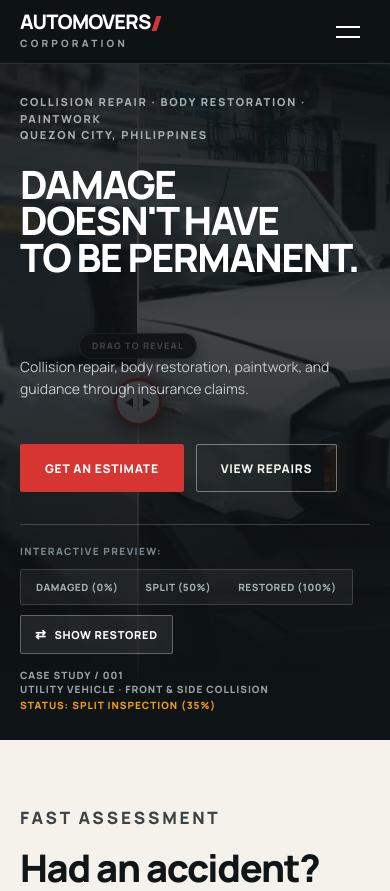
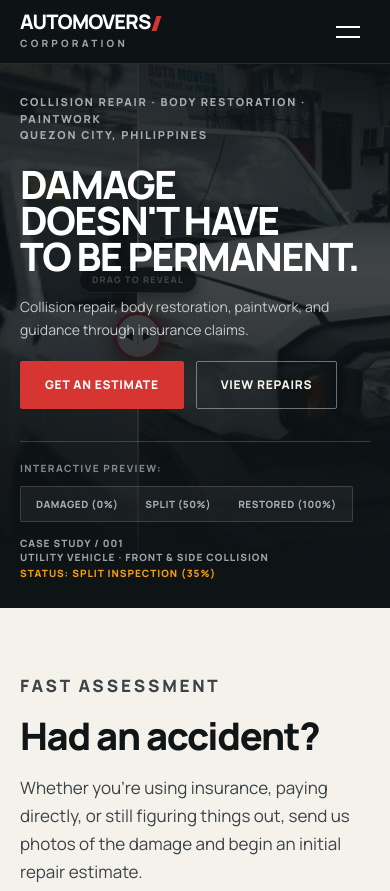
Before and after one commit to kershey-dev/impact-auto, a website built with Vite: page index.html in a window 390 px wide. Shown: the top 891 px of the page. Built offline with nearby package versions, Linux system fonts and the light colour scheme.

Commit message:
Keep brand headline permanent and clean up hero edge clamping

```diff
--- a/index.html
+++ b/index.html
@@ -54,15 +54,8 @@
 
       <div class="hero-copy">
         <p class="hero-service">COLLISION REPAIR · BODY RESTORATION · PAINTWORK<br>QUEZON CITY, PHILIPPINES</p>
-        <div class="hero-headlines">
-          <h1 class="hero-title hero-title-damage">Damage<br>doesn't have<br>to be permanent.</h1>
-          <div class="hero-title hero-title-restored" aria-hidden="true">Restored.<br>Road-ready.</div>
-        </div>
-        <p class="sr-only" id="hero-announcement" aria-live="polite">Utility vehicle before repair.</p>
-        <div class="hero-descriptions">
-          <p class="hero-description hero-desc-damage">Collision repair, body restoration, paintwork, and guidance through insurance claims.</p>
-          <p class="hero-description hero-desc-restored" aria-hidden="true">A clear process, from damage assessment to the finished repair.</p>
-        </div>
+        <h1 class="hero-title">Damage<br>doesn't have<br>to be permanent.</h1>
+        <p class="hero-description">Collision repair, body restoration, paintwork, and guidance through insurance claims.</p>
         <div class="hero-actions">
           <a class="button red" href="#estimate">Get an estimate</a>
           <a class="button outline" href="#work">View repairs</a>
@@ -77,10 +70,6 @@
             <button class="preset-btn" data-preset="50" type="button" aria-pressed="false">Split (50%)</button>
             <button class="preset-btn" data-preset="100" type="button" aria-pressed="false">Restored (100%)</button>
           </div>
-          <button id="hero-toggle" class="hero-toggle-btn" type="button" aria-pressed="false">
-            <span class="toggle-icon">⇄</span>
-            <span class="toggle-text">Toggle</span>
-          </button>
         </div>
         <div class="hero-vehicle-meta">
           <span class="meta-tag">CASE STUDY / 001</span>
--- a/style.css
+++ b/style.css
@@ -423,7 +423,7 @@
   position: absolute;
   top: 0;
   bottom: 0;
-  left: var(--reveal, 0%);
+  left: clamp(24px, var(--reveal, 0%), calc(100% - 24px));
   width: 2px;
   background: #fff;
   box-shadow: 0 0 16px rgba(255, 255, 255, 0.9), 0 0 32px rgba(215, 53, 50, 0.7);
@@ -563,16 +563,7 @@
   line-height: 1.5;
 }
 
-.hero-headlines {
-  display: grid;
-  grid-template-columns: 1fr;
-  grid-template-rows: 1fr;
-  align-items: start;
-  min-height: clamp(160px, 19vw, 280px);
-}
-
 .hero-title {
-  grid-area: 1 / 1;
   display: block;
   font-size: clamp(48px, 6.8vw, 104px);
   font-weight: 800;
@@ -580,69 +571,15 @@
   letter-spacing: -0.04em;
   line-height: 0.93;
   color: #fff;
-  transition: opacity 0.35s ease, transform 0.35s ease;
-  will-change: opacity, transform;
-}
-
-.hero-title-damage {
-  opacity: 1;
-  transform: translateY(0);
-  pointer-events: auto;
-}
-
-.hero-title-restored {
-  opacity: 0;
-  transform: translateY(12px);
-  pointer-events: none;
-}
-
-.hero.is-restored .hero-title-damage {
-  opacity: 0;
-  transform: translateY(-12px);
-  pointer-events: none;
-}
-
-.hero.is-restored .hero-title-restored {
-  opacity: 1;
-  transform: translateY(0);
-  pointer-events: auto;
-}
-
-.hero-descriptions {
-  display: grid;
-  grid-template-columns: 1fr;
-  grid-template-rows: 1fr;
-  min-height: 52px;
-  margin: 16px 0 24px;
+  margin-bottom: 22px;
 }
 
 .hero-description {
-  grid-area: 1 / 1;
   max-width: 480px;
   font-size: clamp(14px, 1.4vw, 16px);
   line-height: 1.6;
   color: #c4ccce;
-  transition: opacity 0.35s ease, transform 0.35s ease;
-}
-
-.hero-desc-damage {
-  opacity: 1;
-  transform: translateY(0);
-}
-
-.hero-desc-restored {
-  opacity: 0;
-  transform: translateY(8px);
-}
-
-.hero.is-restored .hero-desc-damage {
-  opacity: 0;
-  transform: translateY(-8px);
-}
-
-.hero.is-restored .hero-desc-restored {
-  opacity: 1;
-  transform: translateY(0);
+  margin: 0 0 28px;
 }
 
 .hero-actions {
```
